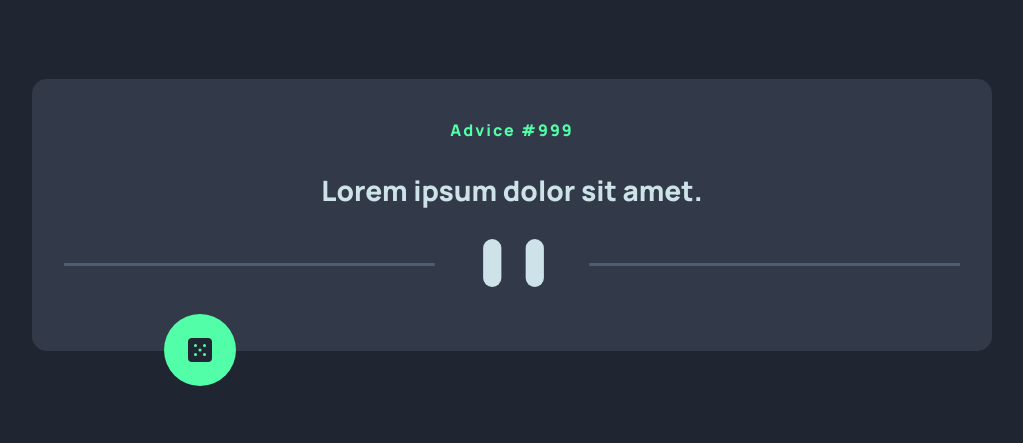
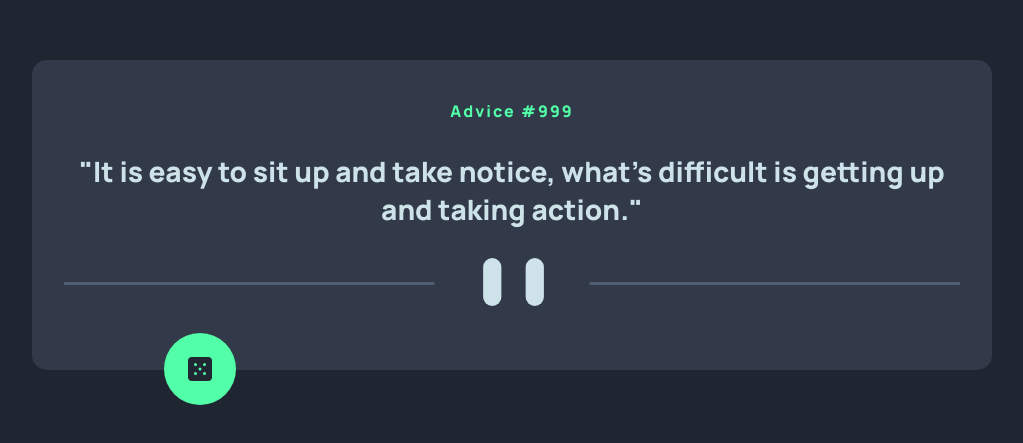
Before and after one commit to Ryan-Tru/advice-generator-solution, a plain HTML site: page index.html in a window 1280 px wide. Shown: the part 185-628 px from the top of the page, without its empty margins (128-1151 px from the left). Drawn offline with Linux system fonts and the light colour scheme.

Commit message:
Changes to the advice placeholder

```diff
--- a/index.html
+++ b/index.html
@@ -14,7 +14,7 @@
   <main class="advice-app-container">
     <h1 class="advice-id">Advice #999</h1>
 
-    <p class="advice-body">Lorem ipsum dolor sit amet.</p>
+    <p class="advice-body">"It is easy to sit up and take notice, what's difficult is getting up and taking action."</p>
 
     <img src="images/pattern-divider-desktop.svg" alt="Divider for desktop" class="divider-desktop" aria-hidden="true">
     <img src="images/pattern-divider-mobile.svg" alt="Divider for mobile" class="divider-mobile" aria-hidden="true">
```
